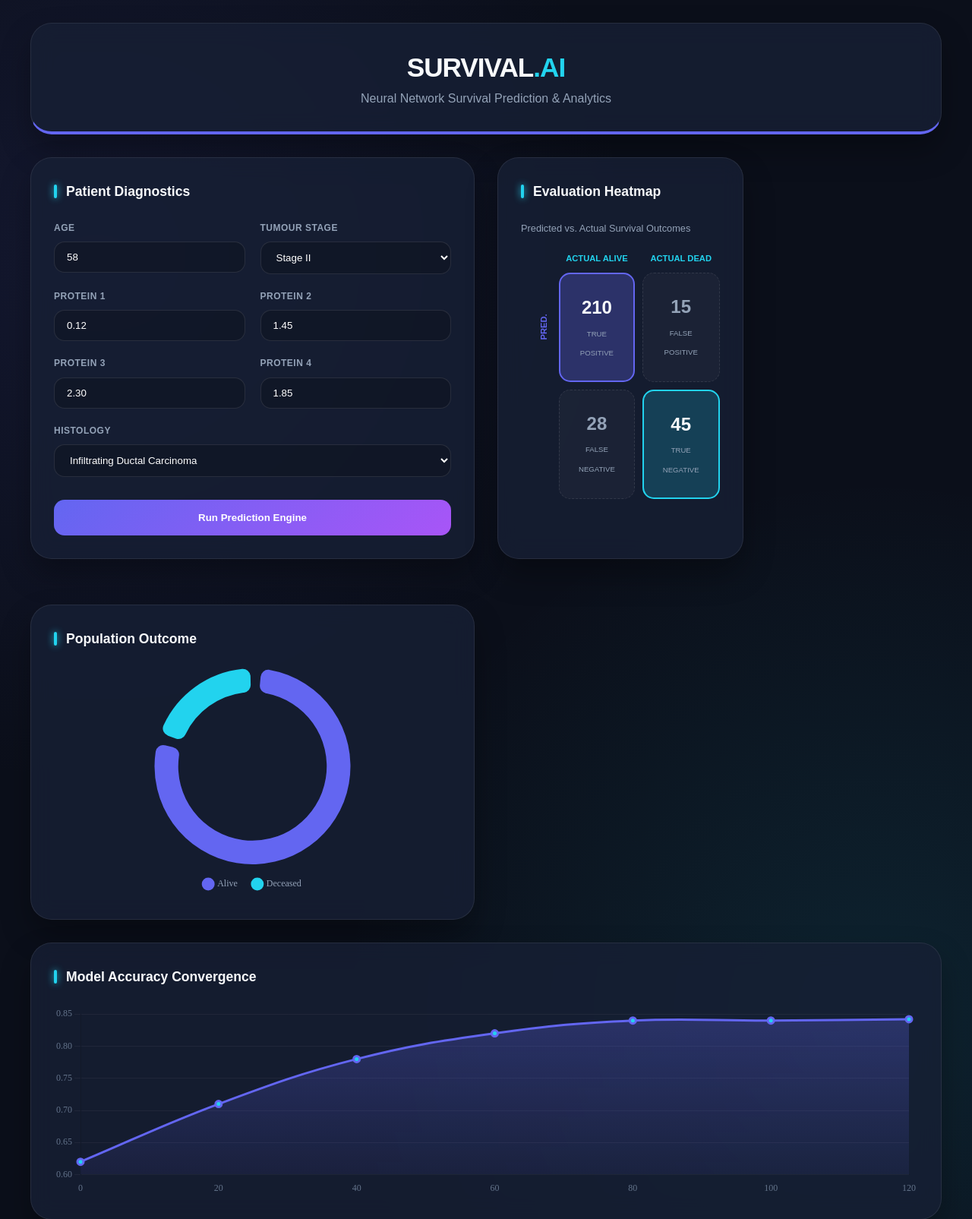
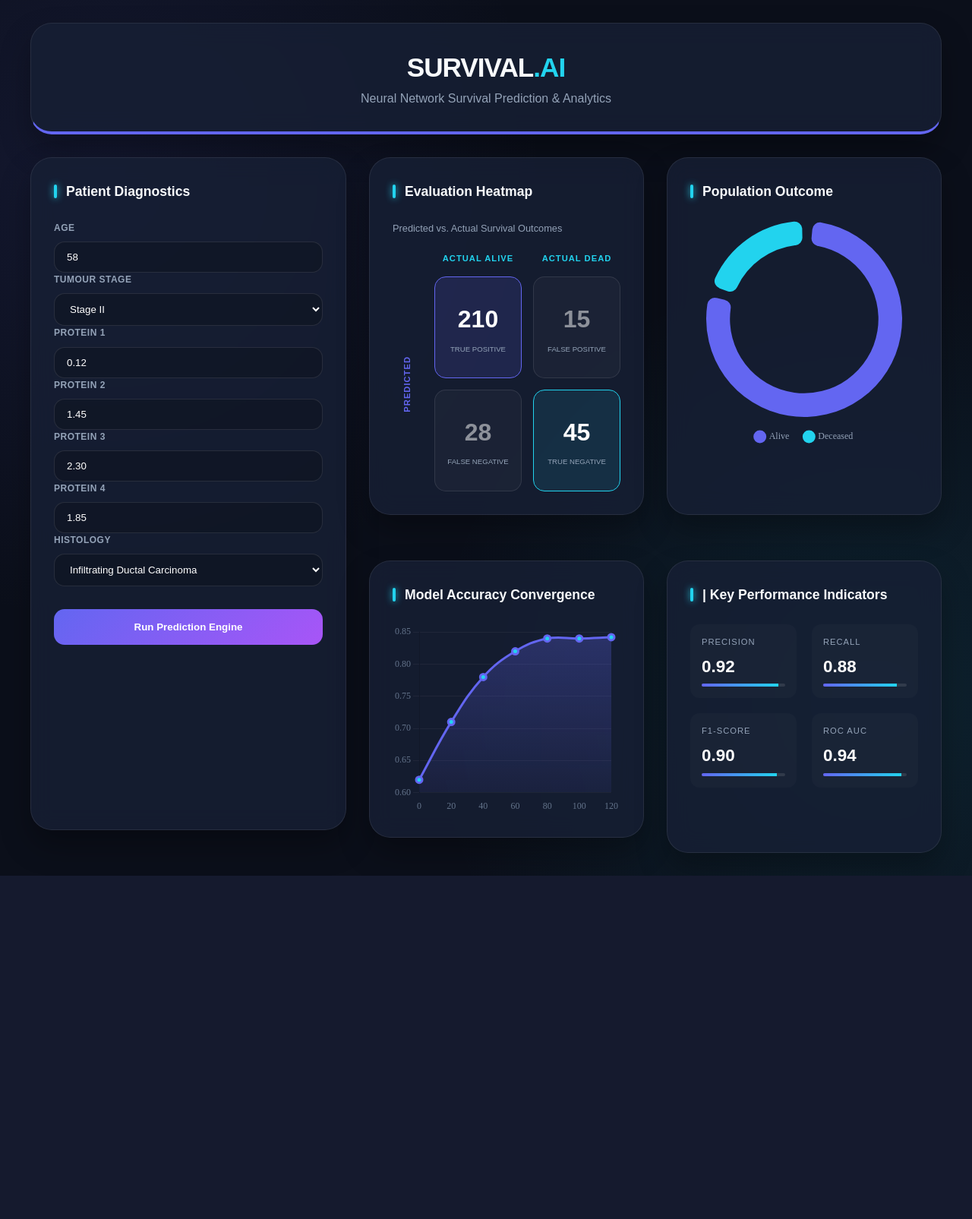
Before and after one commit to Priyanshi-Vishwakarma22/Breast_Cancer_Detection, a Flask app: page /dashboard in a window 1280 px wide. Shown: the top 1605 px of the page at 76% size. After the commit the page ends 1153 px from the top, so only its background shows below. Run offline with Flask 3, Linux system fonts and the light colour scheme; a user stored in the database is signed in.

Commit message:
dashboard changes

```diff
--- a/templates/dashboard.html
+++ b/templates/dashboard.html
@@ -86,6 +86,111 @@
         .chart-container { position: relative; height: 300px; width: 100%; }
 
         @media (max-width: 900px) { .grid { grid-template-columns: 1fr; } }
+
+        .heatmap-grid {
+        display: grid;
+        grid-template-columns: 50px 1fr 1fr; /* Labels + 2 Columns */
+        grid-template-rows: auto 1fr 1fr;
+        gap: 10px;
+        margin-top: 20px;
+    }
+
+    /* Column Headers */
+    .col-header {
+        text-align: center;
+        font-size: 0.7rem;
+        font-weight: 800;
+        color: #22d3ee;
+        padding-bottom: 10px;
+    }
+
+    /* Row Header (PREDICTED) */
+    .row-header {
+        grid-row: 2 / span 2;
+        writing-mode: vertical-rl;
+        transform: rotate(180deg);
+        text-align: center;
+        font-size: 0.7rem;
+        font-weight: 800;
+        color: #6366f1;
+    }
+
+    .matrix-box {
+        background: rgba(255, 255, 255, 0.05);
+        border: 1px solid rgba(255, 255, 255, 0.1);
+        border-radius: 12px;
+        padding: 15px 5px;
+        text-align: center;
+        display: flex;
+        flex-direction: column;
+        justify-content: center;
+        min-height: 90px;
+    }
+
+    .matrix-box .num {
+        font-size: 1.5rem;
+        font-weight: 800;
+        display: block;
+    }
+
+    .matrix-box .txt {
+        font-size: 0.6rem;
+        text-transform: uppercase;
+        opacity: 0.7;
+        margin-top: 5px;
+        line-height: 1.2;
+    }
+
+    /* Specific box colors to help guide the eye */
+    .tp-box { border-color: #6366f1; background: rgba(99, 102, 241, 0.1); }
+    .tn-box { border-color: #22d3ee; background: rgba(34, 211, 238, 0.1); }
+
+        .dashboard-grid {
+    display: grid;
+    grid-template-columns: 1fr 1fr; /* Two columns only */
+    gap: 20px;
+}
+.metrics-grid {
+    display: grid;
+    grid-template-columns: 1fr 1fr;
+    gap: 20px;
+    margin-top: 15px;
+}
+
+.metric-item {
+    background: rgba(255, 255, 255, 0.02);
+    padding: 15px;
+    border-radius: 12px;
+    border: 1px solid var(--glass-border);
+}
+
+.m-label {
+    display: block;
+    font-size: 0.7rem;
+    color: var(--text-dim);
+    text-transform: uppercase;
+    letter-spacing: 1px;
+}
+
+.m-value {
+    display: block;
+    font-size: 1.4rem;
+    font-weight: 800;
+    color: #fff;
+    margin: 5px 0;
+}
+
+.m-bar {
+    height: 4px;
+    background: rgba(255, 255, 255, 0.1);
+    border-radius: 2px;
+    overflow: hidden;
+}
+
+.m-bar .fill {
+    height: 100%;
+    background: linear-gradient(90deg, var(--primary), var(--accent));
+}
     </style>
     <script src="https://cdn.jsdelivr.net/npm/chart.js"></script>
 </head>
@@ -101,7 +206,7 @@
         <!-- Input Panel -->
         <div class="card">
             <h3>Patient Diagnostics</h3>
-            <div class="input-row">
+            <div class="top-row">
                 <div class="field"><label>Age</label><input type="number" id="age" value="58"></div>
                 <div class="field">
                     <label>Tumour Stage</label>
@@ -134,58 +239,65 @@
         <!-- Replace the "Accuracy Chart Panel" or add this section at the bottom of your .container -->
 
 <div class="grid">
-    <!-- Model Confusion Matrix Heatmap -->
-    <div class="card">
-        <h3>Evaluation Heatmap</h3>
-        <p style="color: var(--text-dim); font-size: 0.8rem; margin-bottom: 20px;">Predicted vs. Actual Survival Outcomes</p>
+    <!-- Evaluation Heatmap Card -->
+<div class="card" style="flex: 1; display: flex; flex-direction: column;">
+    <h3>Evaluation Heatmap</h3>
+    <p style="color: var(--text-dim); font-size: 0.8rem; margin-bottom: 20px;">Predicted vs. Actual Survival Outcomes</p>
 
-        <div style="display: grid; grid-template-columns: 40px 1fr 1fr; gap: 10px; text-align: center;">
-            <div></div>
-            <div style="font-size: 0.7rem; color: var(--accent); font-weight: 800;">ACTUAL ALIVE</div>
-            <div style="font-size: 0.7rem; color: var(--accent); font-weight: 800;">ACTUAL DEAD</div>
+    <!-- Changed grid-template-columns to use 1fr to fill space -->
+    <div style="display: grid; grid-template-columns: 40px 1fr 1fr; gap: 15px; text-align: center; flex-grow: 1;">
 
-            <div style="writing-mode: vertical-lr; transform: rotate(180deg); font-size: 0.7rem; color: var(--primary); font-weight: 800;">PRED.</div>
+        <!-- Header Row -->
+        <div></div>
+        <div style="font-size: 0.7rem; color: var(--accent); font-weight: 800; letter-spacing: 1px;">ACTUAL ALIVE</div>
+        <div style="font-size: 0.7rem; color: var(--accent); font-weight: 800; letter-spacing: 1px;">ACTUAL DEAD</div>
+
+        <!-- Sidebar Label -->
+        <div style="display: flex; align-items: center; justify-content: center;">
+            <div style="writing-mode: vertical-lr; transform: rotate(180deg); font-size: 0.7rem; color: var(--primary); font-weight: 800; letter-spacing: 1px;">PREDICTED</div>
+        </div>
+
+        <!-- Matrix Grid (Wrapped in its own 2x2 grid to ensure equal sizing) -->
+        <div style="grid-column: 2 / span 2; display: grid; grid-template-columns: 1fr 1fr; grid-template-rows: 1fr 1fr; gap: 15px;">
 
             <!-- True Positive -->
-            <div style="background: rgba(99, 102, 241, 0.3); border: 2px solid var(--primary); padding: 25px; border-radius: 15px; position: relative;">
-                <span style="font-size: 1.5rem; font-weight: 800; display: block;">210</span>
-                <span style="font-size: 0.6rem; color: var(--text-dim);">TRUE POSITIVE</span>
+            <div style="background: rgba(99, 102, 241, 0.15); border: 1px solid var(--primary); padding: 30px 10px; border-radius: 15px; display: flex; flex-direction: column; justify-content: center; align-items: center;">
+                <span style="font-size: 2rem; font-weight: 800; display: block; color: #fff;">210</span>
+                <span style="font-size: 0.6rem; color: var(--text-dim); margin-top: 5px;">TRUE POSITIVE</span>
             </div>
 
             <!-- False Positive -->
-            <div style="background: rgba(255,255,255,0.03); border: 1px dashed rgba(255,255,255,0.1); padding: 25px; border-radius: 15px;">
-                <span style="font-size: 1.5rem; font-weight: 800; display: block; color: var(--text-dim);">15</span>
-                <span style="font-size: 0.6rem; color: var(--text-dim);">FALSE POSITIVE</span>
+            <div style="background: rgba(255,255,255,0.03); border: 1px solid rgba(255,255,255,0.1); padding: 30px 10px; border-radius: 15px; display: flex; flex-direction: column; justify-content: center; align-items: center;">
+                <span style="font-size: 2rem; font-weight: 800; display: block; color: rgba(255,255,255,0.5);">15</span>
+                <span style="font-size: 0.6rem; color: var(--text-dim); margin-top: 5px;">FALSE POSITIVE</span>
             </div>
 
-            <div></div> <!-- Spacer -->
-
             <!-- False Negative -->
-            <div style="background: rgba(255,255,255,0.03); border: 1px dashed rgba(255,255,255,0.1); padding: 25px; border-radius: 15px;">
-                <span style="font-size: 1.5rem; font-weight: 800; display: block; color: var(--text-dim);">28</span>
-                <span style="font-size: 0.6rem; color: var(--text-dim);">FALSE NEGATIVE</span>
+            <div style="background: rgba(255,255,255,0.03); border: 1px solid rgba(255,255,255,0.1); padding: 30px 10px; border-radius: 15px; display: flex; flex-direction: column; justify-content: center; align-items: center;">
+                <span style="font-size: 2rem; font-weight: 800; display: block; color: rgba(255,255,255,0.5);">28</span>
+                <span style="font-size: 0.6rem; color: var(--text-dim); margin-top: 5px;">FALSE NEGATIVE</span>
             </div>
 
             <!-- True Negative -->
-            <div style="background: rgba(34, 211, 238, 0.2); border: 2px solid var(--accent); padding: 25px; border-radius: 15px;">
-                <span style="font-size: 1.5rem; font-weight: 800; display: block;">45</span>
-                <span style="font-size: 0.6rem; color: var(--text-dim);">TRUE NEGATIVE</span>
+            <div style="background: rgba(34, 211, 238, 0.1); border: 1px solid var(--accent); padding: 30px 10px; border-radius: 15px; display: flex; flex-direction: column; justify-content: center; align-items: center;">
+                <span style="font-size: 2rem; font-weight: 800; display: block; color: #fff;">45</span>
+                <span style="font-size: 0.6rem; color: var(--text-dim); margin-top: 5px;">TRUE NEGATIVE</span>
             </div>
         </div>
     </div>
-
 </div>
         <!-- Doughnut Chart Panel -->
         <div class="card">
+            <div class="bottom-row">
             <h3>Population Outcome</h3>
             <div class="chart-container">
                 <canvas id="doughnutChart"></canvas>
             </div>
         </div>
     </div>
-
+     <div style="display: flex; gap: 20px; align-items: stretch; margin-bottom: 20px;">
     <!-- Line Chart Panel -->
-    <div class="card">
+    <div class="card" style="flex: 1; margin: 0;">
         <h3>Model Accuracy Convergence</h3>
         <div class="chart-container" style="height: 250px;">
             <canvas id="lineChart"></canvas>
@@ -193,6 +305,56 @@
     </div>
 </div>
 
+
+<div class="card metrics-card" style="flex: 1; margin: 0;" >
+    <h3>| Key Performance Indicators</h3>
+
+    <div class="metrics-grid">
+
+        <div class="metric-item">
+
+            <span class="m-label">Precision</span>
+
+            <span class="m-value">0.92</span>
+
+            <div class="m-bar"><div class="fill" style="width: 92%"></div></div>
+
+        </div>
+
+        <div class="metric-item">
+
+            <span class="m-label">Recall</span>
+
+            <span class="m-value">0.88</span>
+
+            <div class="m-bar"><div class="fill" style="width: 88%"></div></div>
+
+        </div>
+
+        <div class="metric-item">
+
+            <span class="m-label">F1-Score</span>
+
+            <span class="m-value">0.90</span>
+
+            <div class="m-bar"><div class="fill" style="width: 90%"></div></div>
+
+        </div>
+
+        <div class="metric-item">
+
+            <span class="m-label">ROC AUC</span>
+
+            <span class="m-value">0.94</span>
+
+            <div class="m-bar"><div class="fill" style="width: 94%"></div></div>
+
+        </div>
+
+    </div>
+</div>
+</div>
+</div>
 <script>
     function predict() {
         const res = document.getElementById('result');
```
